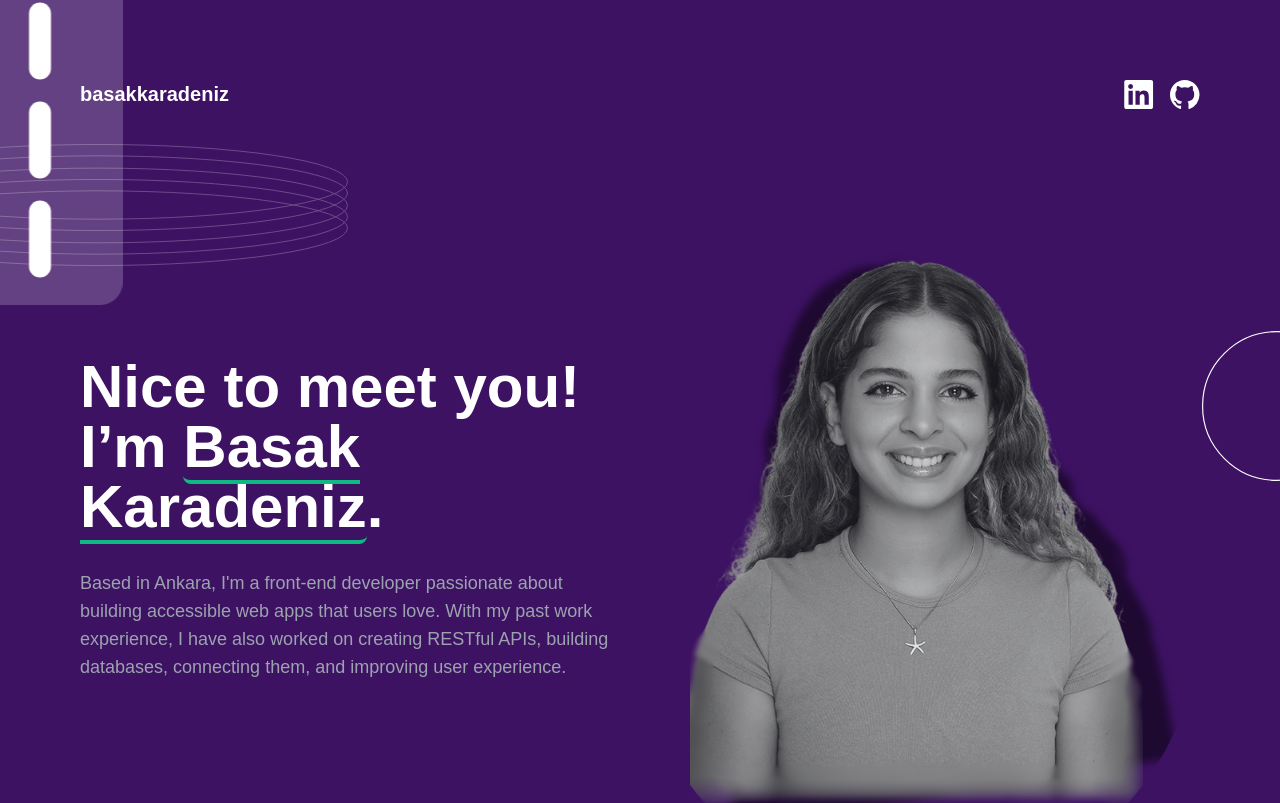
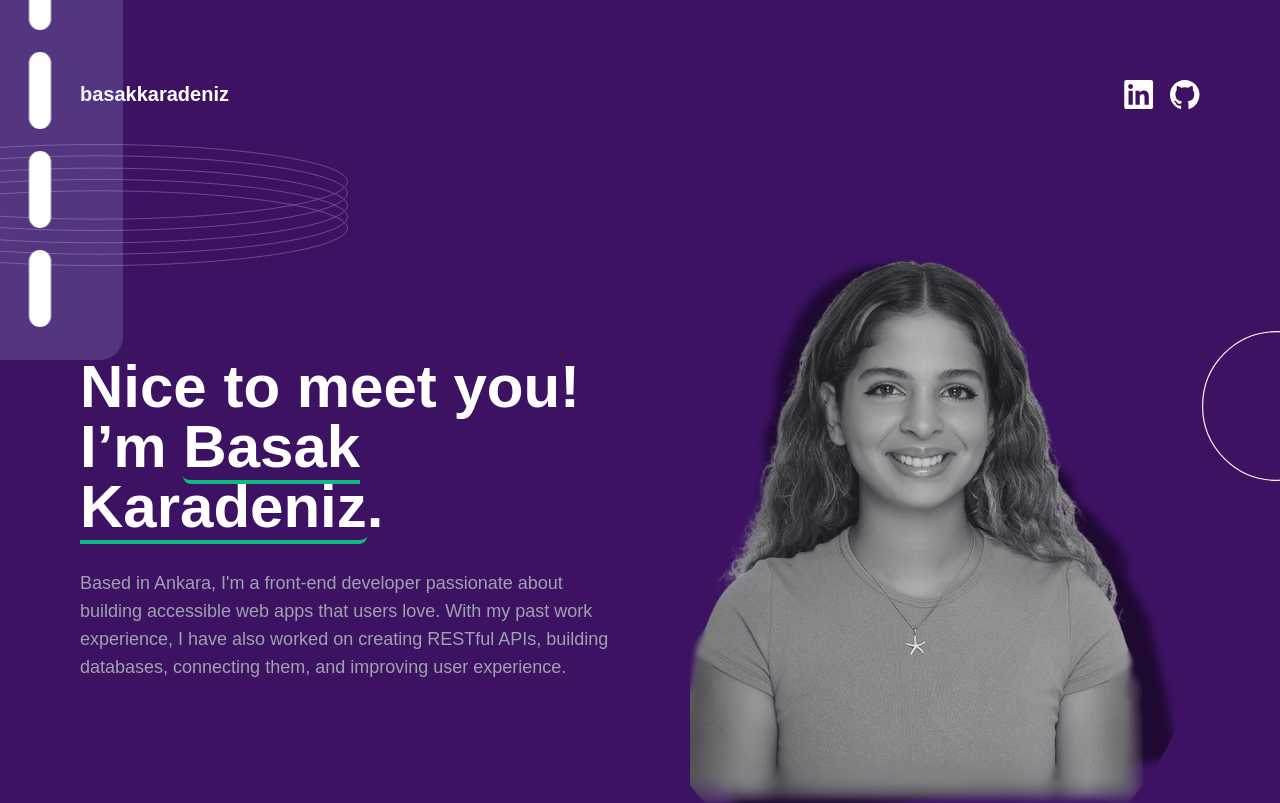
Before and after one commit to basakrdnz/portfolio_react, a React (Vite) app: page / in a window 1280 px wide. Shown: the top 803 px of the page. Built offline with nearby package versions, Linux system fonts and the light colour scheme; a web font is replaced by a local one.

Commit message:
navbar and backend done

```diff
--- a/src/App.jsx
+++ b/src/App.jsx
@@ -10,11 +10,11 @@ function App() {
     <div className="App custom-container font-spacegrotesk">
       <NavBar />
       <Hero />
-      <div className="custom-line"></div>
+      <div className="custom-line" id='Skills'></div>
       <Skills />
-      <div className="custom-line"></div>
+      <div className="custom-line" id='Projects'></div>
       <Projects></Projects>
-      <div className="custom-line"></div>
+      <div className="custom-line" id='Contact'></div>
       <Contact />
     </div>
   );
--- a/src/components/Contact.jsx
+++ b/src/components/Contact.jsx
@@ -44,7 +44,7 @@ const Contact = () => {
     <section className="bg-zinc-800 my-20 rounded-xl">
       <div className="p-8 max-w-screen-xl mx-auto my-12 bg-transparent">
         <div className="flex flex-col lg:flex-row justify-between gap-8 bg-transparent">
-          {/* Sol Taraf: Başlık ve Açıklama */}
+          {/* Sol Taraf */}
           <div className="lg:w-1/2 text-center lg:text-left bg-transparent justify-center m-auto">
             <h2 className="text-white text-4xl font-extrabold mb-6 md:text-6xl bg-transparent ">Contact Me!</h2>
             <p className="text-gray-400 mb-8 bg-transparent">
@@ -52,7 +52,7 @@ const Contact = () => {
             </p>
           </div>
 
-          {/* Sağ Taraf: Form */}
+          {/* Sağ Taraf */}
           <div className="lg:w-1/2 bg-transparent">
             <form onSubmit={handleSubmit} className="flex bg-transparent flex-col gap-6">
               <input
--- a/src/components/NavBar.jsx
+++ b/src/components/NavBar.jsx
@@ -37,16 +37,19 @@ const NavBar = () => {
       onMouseUp={handleMouseUp}
       onMouseLeave={handleMouseUp} // Fare menü dışına çıkarsa bırakmayı durdurur
     >
-      <div className="bg-circle"></div> {/* Arka plandaki dikdörtgen */}
+      <div className="bg-circle"></div>
       <ul className="nav-items">
         <li className="nav-item">
-          <a href="#Hero" className="bookmark" data-text="About"></a>
+          <a href="#" className="bookmark" data-text="About"></a>
         </li>
         <li className="nav-item">
           <a href="#Skills" className="bookmark" data-text="Skills"></a>
         </li>
         <li className="nav-item">
-          <a href="#section3" className="bookmark" data-text="Contact"></a>
+          <a href="#Projects" className="bookmark" data-text="Projects"></a>
+        </li>
+        <li className="nav-item">
+          <a href="#Contact" className="bookmark" data-text="Contact"></a>
         </li>
       </ul>
     </nav>
--- a/src/index.css
+++ b/src/index.css
@@ -23,8 +23,8 @@
 
   position: absolute;
   width: 150px; /* Genişliği */
-  height: 300px; /* Yüksekliği */
-  background-color: rgba(255, 255, 255, 0.2); /* Şeffaf beyaz */
+  height: 400px; /* Yüksekliği */
+  background-color: rgba(174, 198, 239, 0.2); /* Şeffaf beyaz */
   border-radius: 20px; /* Kenarları yuvarlak */
   z-index: -1; /* Arkada kalsın */
 }
```
